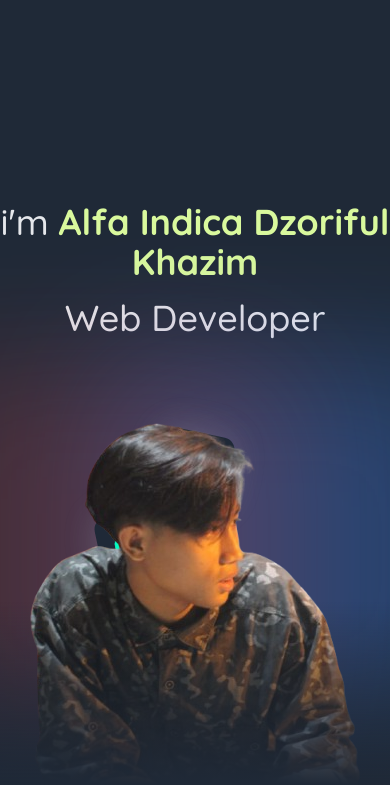
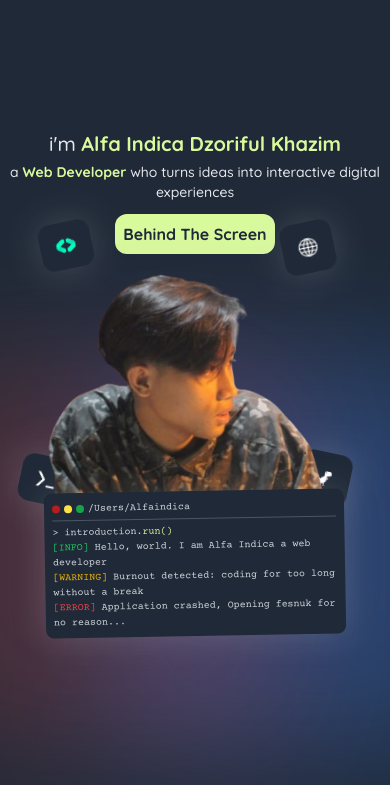
Before and after one commit to Indicartans/portfolio-tailwindcss, a website: page public/index.html in a window 390 px wide. Shown: the part 59-844 px from the top of the page. Drawn offline with nearby package versions, Linux system fonts and the light colour scheme.

Commit message:
make hero section responsive

```diff
--- a/public/index.html
+++ b/public/index.html
@@ -9,12 +9,9 @@
     <link rel="icon" href="src/img/putih.png" type="image/png" sizes="16x16" />
 
     <!-- fonts -->
-    <link rel="preconnect" href="https://fonts.googleapis.com" />
-    <link rel="preconnect" href="https://fonts.gstatic.com" crossorigin />
-    <link
-      href="https://fonts.googleapis.com/css2?family=Quicksand:wght@300..700&display=swap"
-      rel="stylesheet"
-    />
+    <link rel="preconnect" href="https://fonts.googleapis.com">
+    <link rel="preconnect" href="https://fonts.gstatic.com" crossorigin>
+    <link href="https://fonts.googleapis.com/css2?family=Courier+Prime:ital,wght@0,400;0,700;1,400;1,700&family=Quicksand:wght@300..700&display=swap" rel="stylesheet">
 
     <!-- fontawesome -->
     <script
@@ -27,7 +24,9 @@
     <header>
       <nav class="w-full md:flex fixed top-0 right-0 left-0 z-50 md:px-4 text-white bg-gray-800 md:w-2/3 md:mx-auto md:rounded-2xl md:top-4">
         <div class="container mx-auto flex justify-between items-center p-4">
+          <a href="">
             <img src="src/img/putih.png" alt="logo" class="w-10 h-10"/>
+          </a>
             <button onclick="showMobileMenu()" class="text-2xl md:hidden">
               <i id="menu-button" class="fa-solid fa-bars"></i>
             </button>
@@ -71,30 +70,30 @@
     <main>
       <!-- hero section -->
       <section
-        class="section relative flex-col overflow-hidden gap-20 justify-end items-center bg-gray-800"
+        class="section relative flex-col overflow-hidden gap-4 justify-center items-center bg-gray-800"
         id="home"
       >
         <div
-          class="absolute bottom-10 left-1/4 w-96 h-96 bg-blue-500 opacity-30 rounded-3xl blur-3xl transform animate-spin-slow"
+          class="absolute top-1/2 -translate-y-1/2 left-1/4 w-96 h-96 bg-blue-500 opacity-30 rounded-3xl blur-3xl transform animate-spin-slow"
         ></div>
         <div
-          class="absolute bottom-10 right-1/4 w-96 h-96 bg-red-500 opacity-20 rounded-2xl blur-3xl animate-spin-slow-reverse"
+          class="absolute top-1/2 -translate-y-1/2 right-1/4 w-96 h-96 bg-red-500 opacity-20 rounded-2xl blur-3xl animate-spin-slow-reverse"
         ></div>
-        <div class="decoration-icon -rotate-12 bottom-1/4 left-1/4">
-          <img class="w-10" src="src/img/dev.png" alt="dev icon" />
+        <div class="decoration-icon -rotate-12 top-1/3 left-10 md:left-1/4 md:top-auto">
+          <img class="w-5 md:w-7" src="src/img/dev.png" alt="dev icon" />
         </div>
-        <div class="decoration-icon rotate-12 right-40 bottom-1/3">
-          <img class="w-10" src="src/img/dino.png" alt="dev icon" />
+        <div class="decoration-icon rotate-12 right-10 bottom-1/3 md:right-1/4">
+          <img class="w-5 md:w-7" src="src/img/dino.png" alt="dino icon" />
         </div>
-        <div class="decoration-icon rotate-12 bottom-20 left-40">
-          <img class="w-10" src="src/img/termux.png" alt="termux" />
+        <div class="decoration-icon rotate-12 bottom-1/3 left-5 md:left-1/4">
+          <img class="w-5 md:w-7" src="src/img/termux.png" alt="termux" />
         </div>
-        <div class="decoration-icon -rotate-12 bottom-20 right-1/4">
-          <img class="w-10" src="src/img/www.png" alt="termux" />
+        <div class="decoration-icon -rotate-12 top-1/3 right-14 md:right-1/4 md:top-auto">
+          <img class="w-5 md:w-7" src="src/img/www.png" alt="www icon" />
         </div>
 
         <div
-          class="text-4xl font-medium text-gray-200 text-center flex flex-col gap-4"
+          class="text-xl md:text-2xl lg:text-3xl font-medium text-gray-200 text-center flex flex-col gap-1 px-2"
         >
           <h1>
             i'm
@@ -102,17 +101,32 @@
               >Alfa Indica Dzoriful Khazim</span
             >
           </h1>
-          <h1>Web Developer</h1>
+          <p class="text-sm md:text-md lg:text-xl">a <span class="text-lime-200 text-shadow-md font-black">Web Developer</span> who turns ideas into interactive digital experiences</p>
+          <div>
+            <button class="mt-2 text-base p-2 rounded-xl font-bold bg-lime-200 text-gray-800"><a href="#about">Behind The Screen</a></button>
+          </div>
         </div>
         <div class="relative flex justify-center w-full">
-          <img
-            class="max-w-full"
-            src="src/img/profile.png"
-            alt="image profile"
-          />
-          <div
-            class="w-full h-1/2 absolute bottom-0 left-0 right-0 bg-gradient-to-t from-gray-800 to-transparent"
-          ></div>
+          <div class="relative">
+            <img
+              class="max-w-[300px]"
+              src="src/img/profile.png"
+              alt="image profile"
+            />
+            <div class="h-fit absolute -bottom-10 left-0 right-0 bg-gray-800 rounded-lg -rotate-1 font-courier text-gray-300 text-[10px] p-2 light-shadow">
+              <div class="flex gap-1 mb-1 items-center">
+                <div class="w-2 h-2 bg-red-700 rounded-full"></div>
+                <div class="w-2 h-2 bg-yellow-300 rounded-full"></div>
+                <div class="w-2 h-2 bg-green-600 rounded-full"></div>
+                <p> /Users/Alfaindica</p>
+              </div>
+              <hr class="mb-1 border-gray-600" />
+              <p>> introduction.<span class="text-lime-200">run()</span></p>
+              <p> <span class="text-green-500">[INFO]</span> Hello, world. I am Alfa Indica a web developer</p>
+              <p> <span class="text-yellow-500">[WARNING]</span> Burnout detected: coding for too long without a break</p>
+              <p> <span class="text-red-500">[ERROR]</span> Application crashed, Opening fesnuk for no reason...</p>
+            </div>
+          </div>
         </div>
       </section>
 
--- a/tailwind.config.js
+++ b/tailwind.config.js
@@ -5,6 +5,7 @@ module.exports = {
     extend: {
       fontFamily: {
         sans: ["Quicksand", "sans-serif"],
+        courier: ["Courier Prime", "monospace"],
       }
     },
   },
```
Also changed, not shown: public/output.css.
